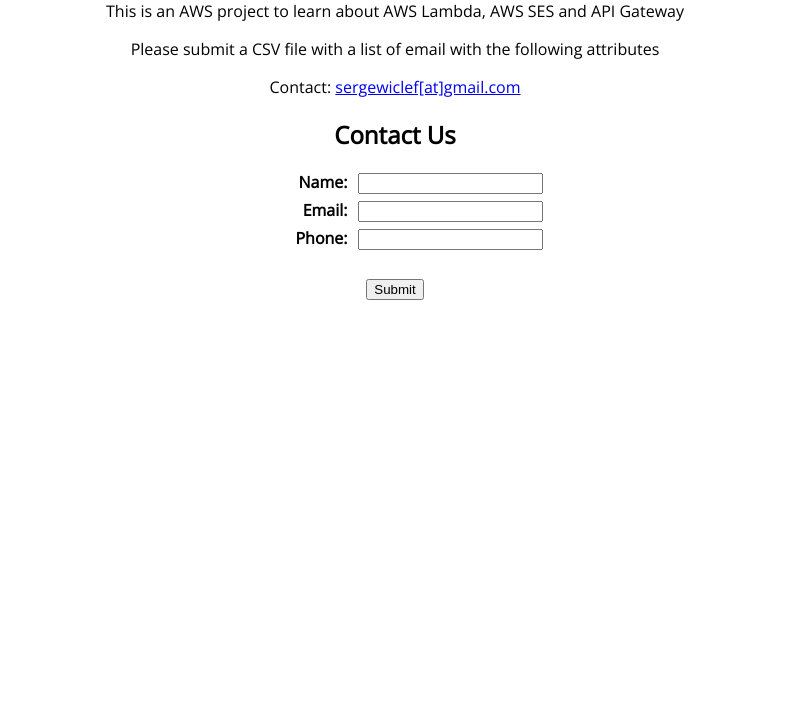
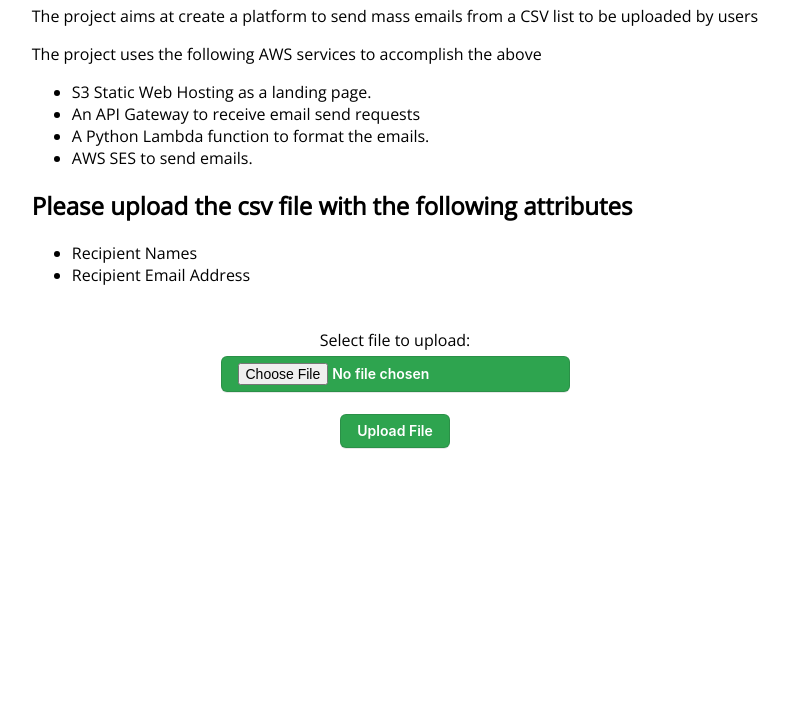
Before and after one commit to sergewiclef/Terraform-AWS, a plain HTML site: page index.html in a window 1280 px wide. Shown: the part 84-800 px from the top of the page, without its empty margins (245-1034 px from the left). Drawn offline with nearby package versions, Linux system fonts and the light colour scheme; a script that the page names is missing.

Commit message:
new file:   error.html 	modified:   index.html 	deleted:    index1.html 	new file:   index2.html 	modified:   main.tf 	new file:   style.css

```diff
--- a/index.html
+++ b/index.html
@@ -1,92 +1,60 @@
 <!DOCTYPE html>
 <html>
 <head>
-<title>Mass Emailing Platform</title>
+    <title>AWS Learning Project</title>
     <link href='https://fonts.googleapis.com/css?family=Open+Sans' rel='stylesheet' type='text/css'>
-<style>
-body {
-	font-family: 'Open Sans', sans-serif;
-	margin: 0;
-	padding: 0;
-}
-.center {
-	margin: 20px auto;
-	text-align: center;
-}
-h1 {
-	margin-top: 5px;
-}
-.center label {
-	display: block;
-    margin: 5px 0;
-}
-.center label span {
-	display: inline-block;
-    width: 100px;
-    margin-right: 10px;
-    text-align: right;
-    font-weight: bold;
-}
+    <link rel="stylesheet" href="style.css">
 
-#thanks {
-    display: none;
-}
-</style>
-<script src="https://code.jquery.com/jquery-3.0.0.min.js" async="true"></script>
-<script>
+    <script src="https://sdk.amazonaws.com/js/aws-sdk-2.357.0.min.js"></script>
+    <script type="text/javascript" src="https://code.jquery.com/jquery-3.2.1.min.js"></script>
+    <script type="text/javascript">
 
-function submitContact() {
-    $("#btn").prop('disabled', true);
+    //Bucket Configurations
 
-    var formData = {
-        name: $("#name").val(),
-        email: $("#email").val(),
-        phone: $("#phone").val()
-    };
+    var bucketName = BUCKET_NAME;
+    var bucketRegion = BUCKET_REGION;
+    var IdentityPoolId = IDENTITY_POOL_ID;
 
-    $.ajax({
-        method: "POST",
-        url: "<<<<< REPLACE ME WITH API GATEWAY PROD STAGE ENDPOINT URL >>>>>",
-        data: JSON.stringify(formData),
-        cache: false,
-        contentType: "application/json"
+    AWS.config.update({
+                    region: bucketRegion,
+                    credentials: new AWS.CognitoIdentityCredentials({
+                    IdentityPoolId: IdentityPoolId
                     })
-    .done(function() {
-        $("#form").hide("fast", function() {
-            $("#thanks").show("fast");
-        });
-    })
-    .fail(function() {
-        console.log( "error" );
-    })
-    .always(function() {
-        console.log( "finished" );
                 });
 
-    return false;
-}
-
+                var s3 = new AWS.S3({
+                    apiVersion: '2006-03-01',
+                    params: {Bucket: bucketName}
+            });
     </script>
 </head>
 <body>
+    <div class="container">
         <div class="center">
-		<h1>Welcome</h1>
-		<p>This is an AWS project to learn about AWS Lambda, AWS SES and API Gateway</p>
-        <p>Please submit a CSV file with a list of email with the following attributes</p>
-		<p>Contact: <a href="mailto:sergewiclef@gmail.com">sergewiclef[at]gmail.com</a></p>
-		<p>
-            <h2>Contact Us</h2>
-			<form id="form" method="GET" onsubmit="return submitContact()">
-				<label><span>Name:</span><input type="text" name="name" id="name" /></label>
-				<label><span>Email:</span><input type="text" name="email" id="email" /></label>
-				<label><span>Phone:</span><input type="text" name="phone" id="phone" /></label>
-                <br/>
-				<input id="btn" type="submit" value="Submit" />
+        <h1>Welcome to the AWS Personal Learning Project!</h1>
+        <p>The project aims at create a platform to send mass emails from a CSV list to be uploaded by users</p>
+        <p>The project uses the following AWS services to accomplish the above</p>
+        <ul><span>
+            <li><span>S3 Static Web Hosting as a landing page.</li>
+            <li><span>An API Gateway to receive email send requests</li>
+            <li><span>A Python Lambda function to format the emails.</li>
+            <li><span>AWS SES to send emails.</li>
+        </ul>
+
+        <h2>Please upload the csv file with the following attributes</h2>
+        <ul><span>
+            <li><span>Recipient Names</li>
+            <li><span>Recipient Email Address</li>
+        </ul>
+        <br>
+        <div class="form">
+            <form  action="index.html" method="post" enctype="multipart/form-data" a>
+            <label for="file">Select file to upload:</label>
+            <input class="button-3" type="file" id="file" name="file">
+            <br><br>
+            <input class="button-3" type="submit" value="Upload File" >
             </form>
-		</p>
-        <p id="thanks">
-            We have received your contact and will get back to you shortly!
-        </p>
+        </div>
     </div>
 </body>
 </html>
--- /dev/null
+++ b/style.css
@@ -0,0 +1,86 @@
+body {
+	font-family: 'Open Sans', sans-serif;
+	margin: 0;
+	padding: 0;
+}
+.container {
+      display: flex;
+      justify-content: center;
+      align-items: center;
+      min-height: 50vh; /* optional: set minimum height for full viewport */
+    }
+.form {
+      display: flex;
+      justify-content: center;
+      align-items: center;
+      text-align: center;
+      /*min-height: 50vh;  optional: set minimum height for full viewport */
+}
+.center {
+	margin: 20px auto;
+	text-align: left;
+}
+h1 {
+	margin-top: 5px;
+}
+.center label {
+	display: block;
+    margin: 5px 0;
+}
+.center label span {
+	display: inline-block;
+    width: 100px;
+    margin-right: 10px;
+    text-align: right;
+    font-weight: bold;
+}
+.button-3 {
+  appearance: none;
+  background-color: #2ea44f;
+  border: 1px solid rgba(27, 31, 35, .15);
+  border-radius: 6px;
+  box-shadow: rgba(27, 31, 35, .1) 0 1px 0;
+  box-sizing: border-box;
+  color: #fff;
+  cursor: pointer;
+  display: inline-block;
+  font-family: -apple-system,system-ui,"Segoe UI",Helvetica,Arial,sans-serif,"Apple Color Emoji","Segoe UI Emoji";
+  font-size: 14px;
+  font-weight: 600;
+  line-height: 20px;
+  padding: 6px 16px;
+  position: relative;
+  text-align: center;
+  text-decoration: none;
+  user-select: none;
+  -webkit-user-select: none;
+  touch-action: manipulation;
+  vertical-align: middle;
+  white-space: nowrap;
+}
+
+.button-3:focus:not(:focus-visible):not(.focus-visible) {
+  box-shadow: none;
+  outline: none;
+}
+
+.button-3:hover {
+  background-color: #2c974b;
+}
+
+.button-3:focus {
+  box-shadow: rgba(46, 164, 79, .4) 0 0 0 3px;
+  outline: none;
+}
+
+.button-3:disabled {
+  background-color: #94d3a2;
+  border-color: rgba(27, 31, 35, .1);
+  color: rgba(255, 255, 255, .8);
+  cursor: default;
+}
+
+.button-3:active {
+  background-color: #298e46;
+  box-shadow: rgba(20, 70, 32, .2) 0 1px 0 inset;
+}
```
Also changed, not shown: error.html (added, +15 -0 lines), index1.html (deleted, +0 -30 lines), index2.html (added, +92 -0 lines), 1 other file. Lines whose indentation alone changed are shown as unchanged.
